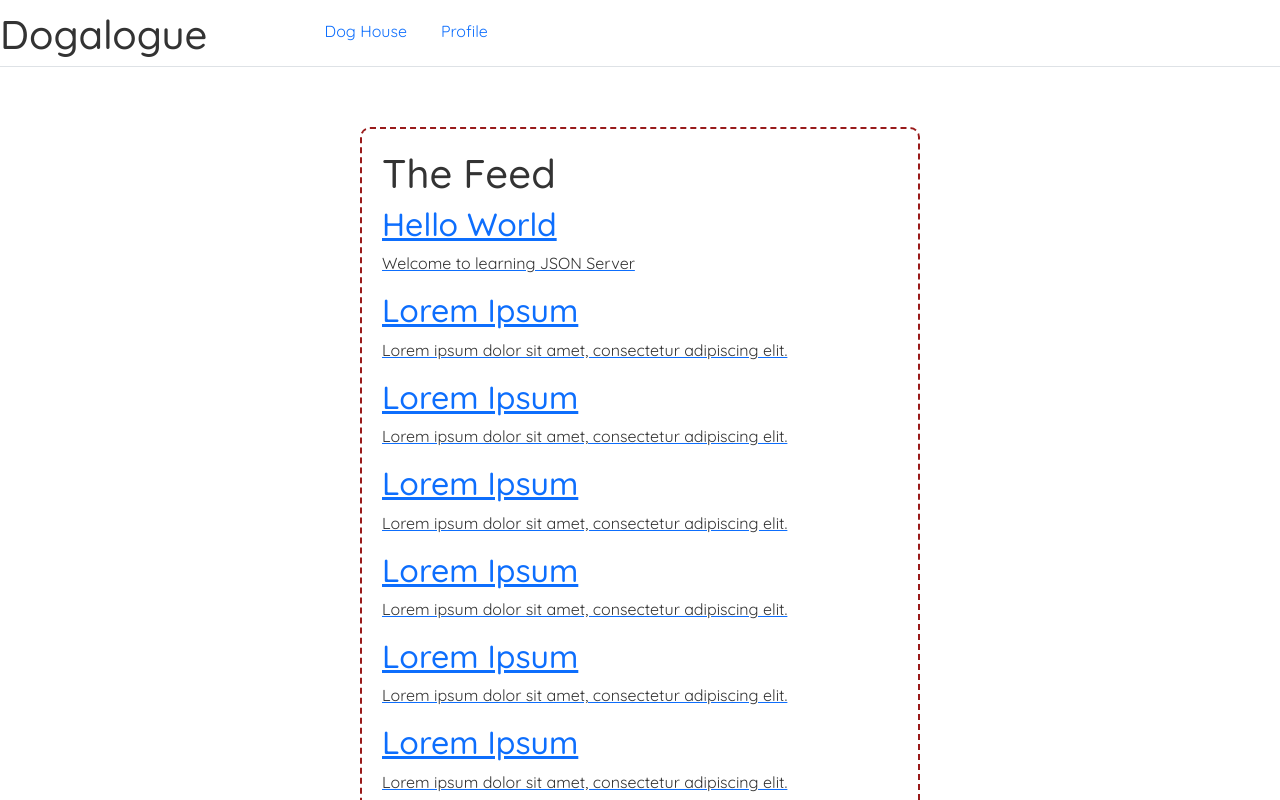
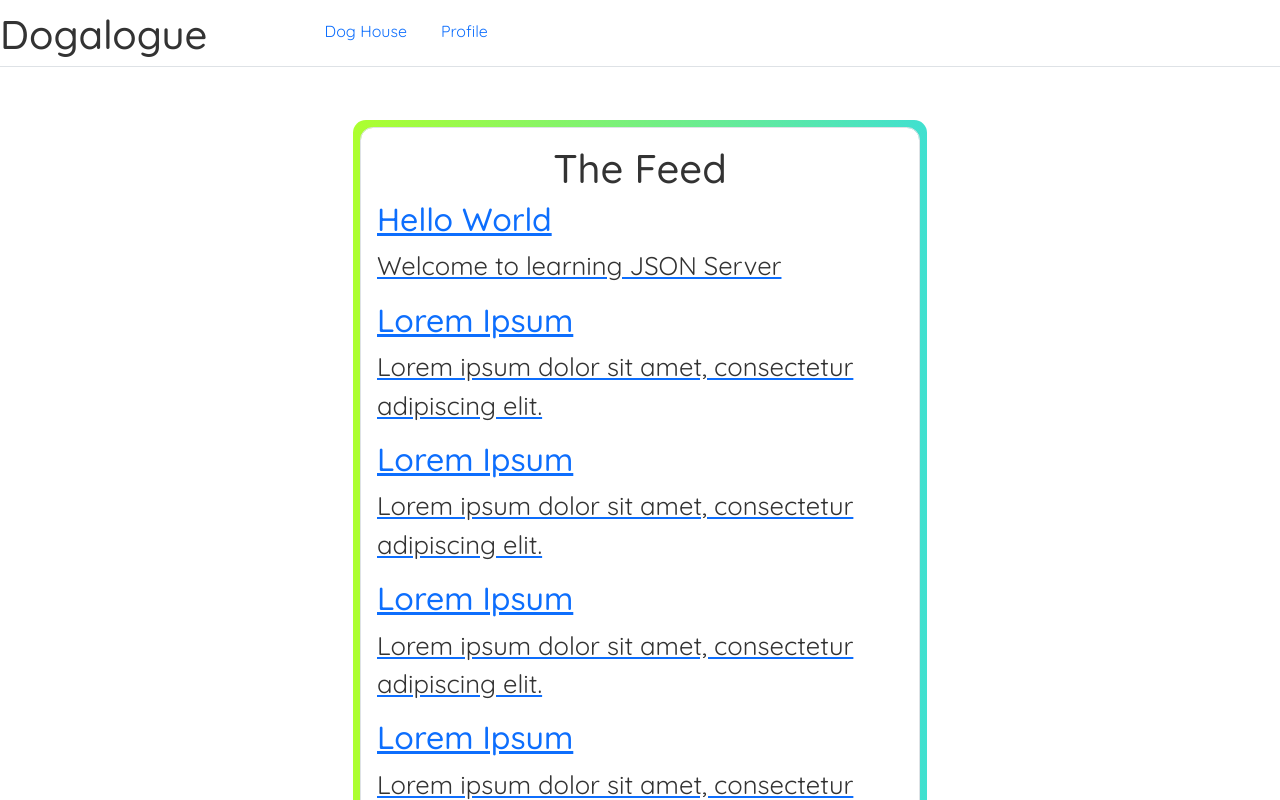
Before and after one commit to djubara/Dogalogue, a React (Vite) app in the folder client/: page / in a window 1280 px wide. Shown: the top 800 px of the page. Built offline with nearby package versions, Linux system fonts and the light colour scheme; data requests are answered from the project's data file.

Commit message:
added some style for navbar and feed

```diff
--- a/client/src/index.css
+++ b/client/src/index.css
@@ -34,17 +34,46 @@
   padding: 20px;
 }
 
+/* gives space to right of title */
 .titlespace {
   margin-right: 100px;
 }
 
+/* lowers buttons on navbar */
 .navbarmargintop {
   margin-top: 10px;
 }
 
-.feedborder {
-  border: 2px dashed #991a1a;
-  border-radius: 10px;
-  padding: 20px;
-  margin-bottom: 20px;
+/* border around the feed */
+.border {
+	font-size: 1.6rem;
+	display: grid;
+	place-items: center;
+	min-height: 200px;
+	border: 8px solid;
+	padding: 1rem;
 }
+
+.full-withradius {
+	position: relative;
+	background: #fff;
+
+	/*The background extends to the outside edge of the padding. No background is drawn beneath the border.*/
+	background-clip: padding-box;
+
+	border: solid 8px transparent;
+	border-radius: 0.8rem;
+
+	&:before {
+		content: "";
+		position: absolute;
+		top: 0;
+		right: 0;
+		bottom: 0;
+		left: 0;
+		z-index: -1;
+		margin: -8px; /* same as border width */
+		border-radius: inherit; /* inherit container box's radius */
+		background: linear-gradient(to left, turquoise, greenyellow);
+	}
+}
--- a/client/src/pages/DogFeed.jsx
+++ b/client/src/pages/DogFeed.jsx
@@ -5,7 +5,7 @@ const DogFeed = () => {
     const { data: posts, isPending, error } = useFetch('http://localhost:8000/posts');
 
     return (
-        <div className="feedPage feedborder">
+        <div className="feedPage full-withradius border">
             <h1>The Feed</h1>
             {error && <div>{ error }</div>}
             {isPending && <div>Loading...</div>}
```
